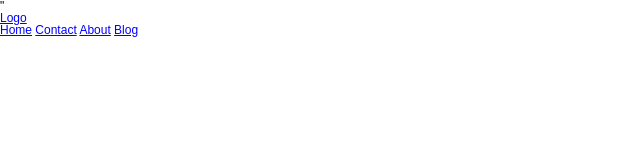
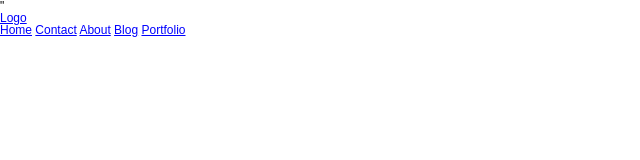
Before and after one commit to MantasVenskus/testinis, a plain HTML site: page index.html in a window 1280 px wide. Shown: the full height of the page, 0-640 px from the left. Drawn offline with nearby package versions, Linux system fonts and the light colour scheme; files that its build step writes are made by us from their sources.

Commit message:
added portfolio link

```diff
--- a/index.html
+++ b/index.html
@@ -24,6 +24,7 @@
        <a href="#">Contact</a>
        <a href="#">About</a>
        <a href="#">Blog</a>
+       <a href="#">Portfolio</a>
      </nav>
    </header>
 
```
